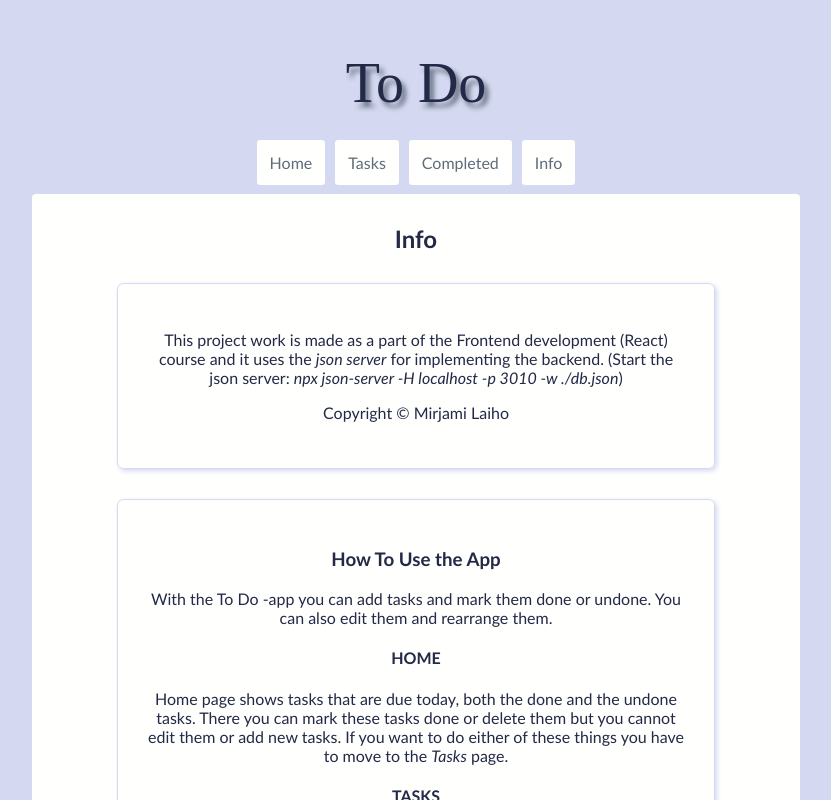
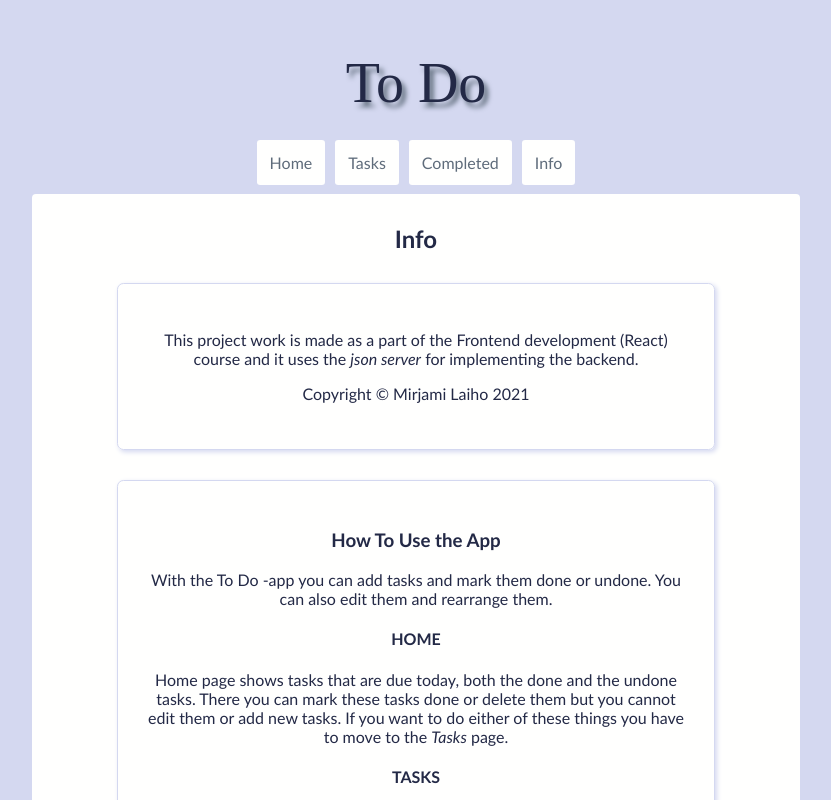
Before and after one commit to mirjamielisabet/react-project, a React (Create React App) app: page /info in a window 1280 px wide. Shown: the top 800 px of the page, without its empty margins (224-1055 px from the left). Built offline with nearby package versions, Linux system fonts and the light colour scheme.

Commit message:
Edit InfoComponent.js: edit the description text

```diff
--- a/src/components/InfoComponent.js
+++ b/src/components/InfoComponent.js
@@ -15,10 +15,9 @@ export class InfoComponent extends React.Component {
           <p>
             This project work is made as a part of the Frontend development
             (React) course and it uses the <i>json server</i> for implementing
-            the backend. (Start the json server:{" "}
-            <i>npx json-server -H localhost -p 3010 -w ./db.json</i>){" "}
+            the backend.
           </p>
-          <p>Copyright © Mirjami Laiho</p>
+          <p>Copyright © Mirjami Laiho 2021</p>
         </div>
         <div className="textarea">
           <h3>How To Use the App</h3>
```
